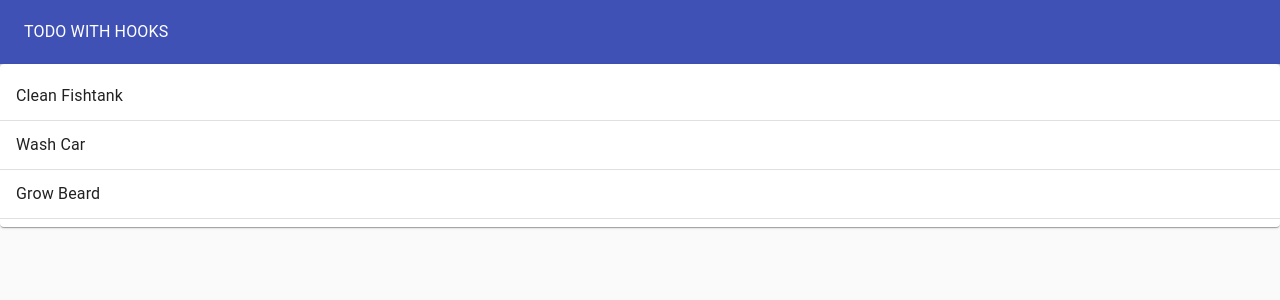
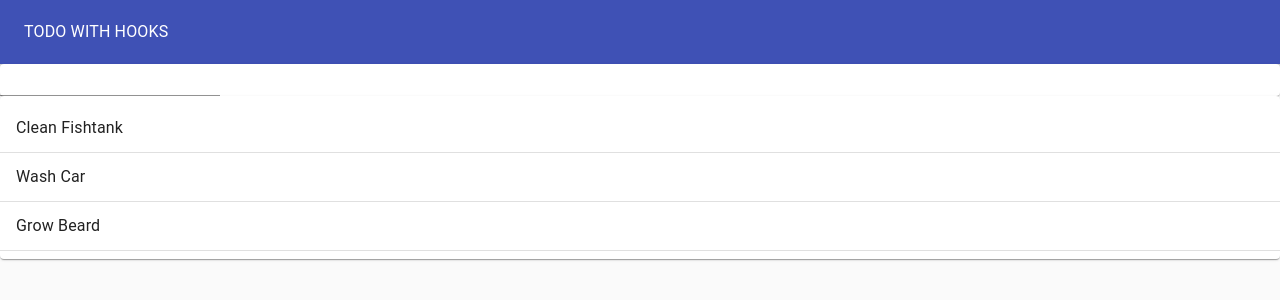
Before and after one commit to alfonsog714/react-hooks-todos, a React (Create React App) app: page / in a window 1280 px wide. Shown: the top 300 px of the page. Built offline with nearby package versions, Linux system fonts and the light colour scheme.

Commit message:
Created form and custom hook

```diff
--- a/src/TodoApp.js
+++ b/src/TodoApp.js
@@ -6,6 +6,7 @@ import Toolbar from '@material-ui/core/Toolbar';
 import Grid from '@material-ui/core/Grid';
 
 import TodoList from './TodoList.js'
+import TodoForm from './TodoForm.js';
 
 function TodoApp(){
     const initialTodos = [
@@ -32,6 +33,7 @@ function TodoApp(){
                 </Toolbar>
 
             </AppBar>
+            <TodoForm />
             <TodoList todos={todos} />
         </Paper>
     )
--- /dev/null
+++ b/src/TodoForm.js
@@ -0,0 +1,18 @@
+import React from 'react';
+import TextField from '@material-ui/core/TextField';
+import Paper from '@material-ui/core/Paper';
+
+import useInputState from './hooks/useInputState.js'
+
+
+function TodoForm(props) {
+    const [value, handleChange, reset] = useInputState("");
+
+    return (
+        <Paper>
+            <TextField />
+        </Paper>
+    )
+}
+
+export default TodoForm;
--- /dev/null
+++ b/src/hooks/useInputState.js
@@ -0,0 +1,15 @@
+import { useState } from 'react';
+
+export default initialVal => {
+    const [value, setValue] = useState(initialVal);
+
+    const handleChange = e => {
+        setValue(e.target.value);
+    };
+
+    const reset = () => {
+        setValue("");
+    };
+
+    return [value, handleChange, reset];
+}
```
